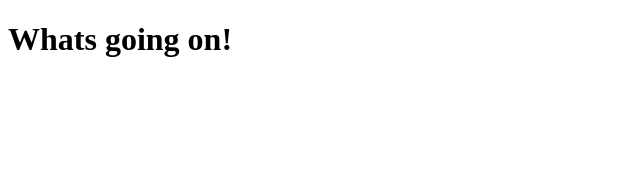
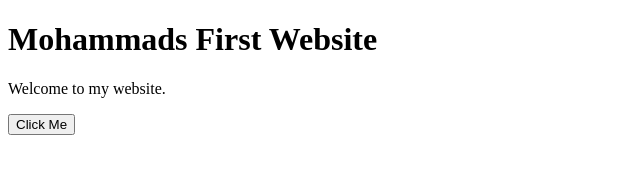
Before and after one commit to maazuddinmk-ctrl/gdemo, a plain HTML site: page index.html in a window 1280 px wide. Shown: the whole page, without its empty margins (0-640 px from the left). Drawn offline with Linux system fonts and the light colour scheme.

Commit message:
Updated 2
added name and button and some others

```diff
--- a/index.html
+++ b/index.html
@@ -7,6 +7,9 @@
     <title>Hello World</title>
 </head>
 <body>
-    <h1>Whats going on!</h1>
+    <h1>Mohammads First Website</h1>
+    <p>Welcome to my website.</p>
+
+    <button>Click Me</button>
 </body>
 </html>
```
